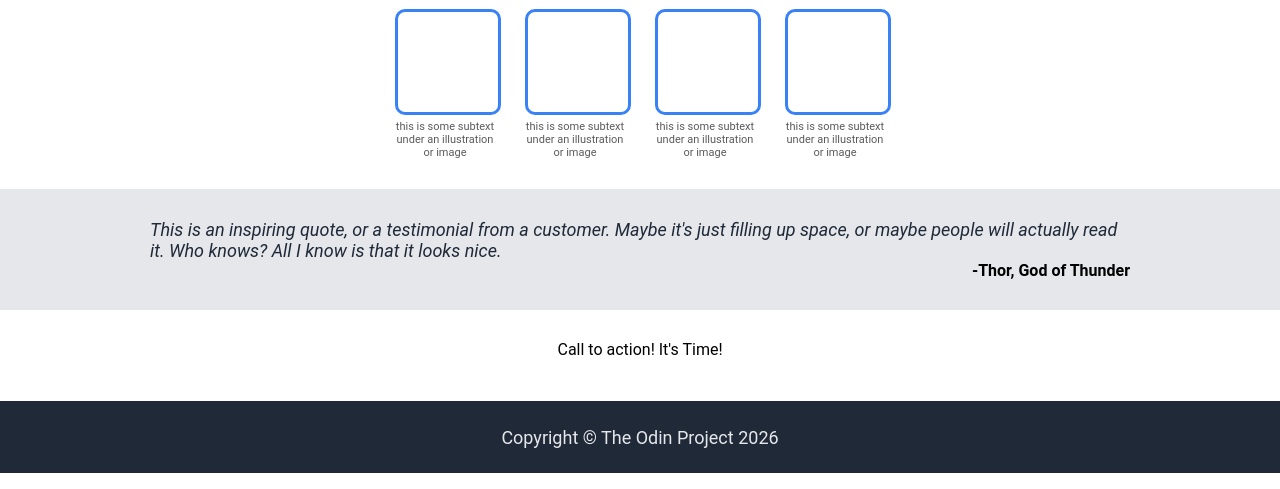
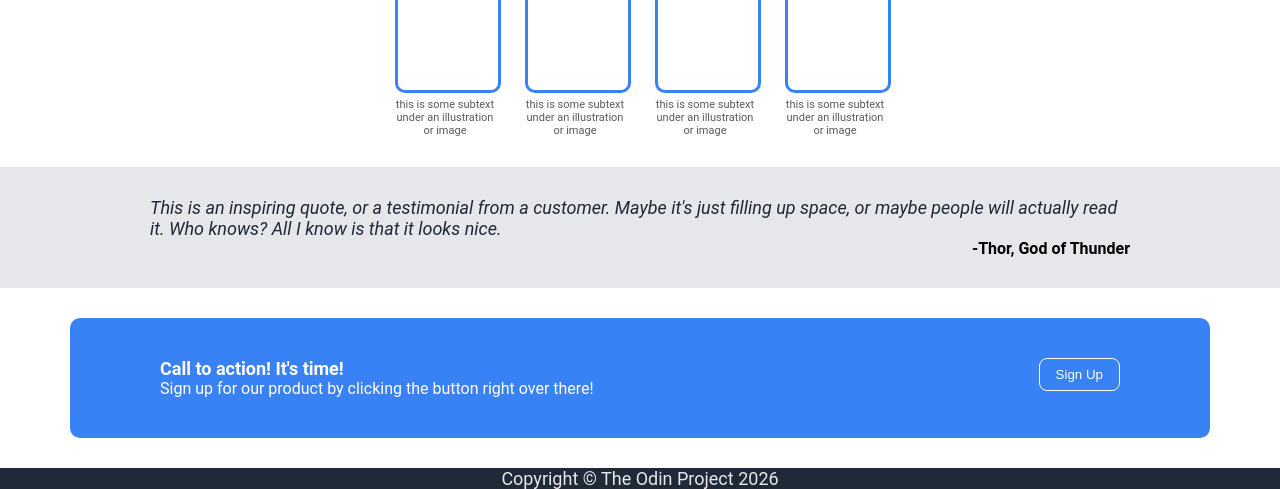
Before and after one commit to Hamin0702/odin-landing-page, a plain HTML site: page index.html in a window 1280 px wide. Shown: the part 327-816 px from the top of the page. Drawn offline with Linux system fonts and the light colour scheme.

Commit message:
Finish static page view

```diff
--- a/index.html
+++ b/index.html
@@ -70,7 +70,16 @@
       </div>
 
       <div class="signup">
-        Call to action! It's Time!
+        <div class="signup-card">
+          <div class="signup-text">
+            <div class="signup-text-main">Call to action! It's time!</div>
+            <div class="signup-text-secondary">Sign up for our product by clicking the button right over there!</div>
+          </div>
+          <div class="sign-up-button">
+            <button id="button-white-outline">Sign Up</button>
+          </div>
+        </div>
+
       </div>
 
     </div>
--- a/style.css
+++ b/style.css
@@ -9,7 +9,6 @@ html, body {
 body {
   font-family: 'Roboto', sans-serif;
   margin: 0;
-  height: 100%;
 
   display: flex;
   flex-direction: column;
@@ -20,7 +19,7 @@ body {
   display: flex;
   flex-direction: column;
   justify-content: space-between;
-  align-items: center;
+  align-items: stretch;
 }
 
 .hero,
@@ -125,6 +124,7 @@ Section 2: Information
 .information {
   display: flex;
   flex-direction: column;
+  align-items: center;
   gap: 25px;
 }
 
@@ -180,6 +180,26 @@ Section 3: Quote
 }
 
 /*
+Section 4: Sign up
+*/
+
+.signup-card {
+  background: #3882F6;;
+  border-radius: 10px;
+  color: white;
+  padding: 40px 90px;
+
+  display: flex;
+  justify-content: space-between;
+}
+
+.signup-text-main {
+  font-weight: bold;
+  font-size: 18px;
+}
+
+
+/*
 Footer
 */
 
```
